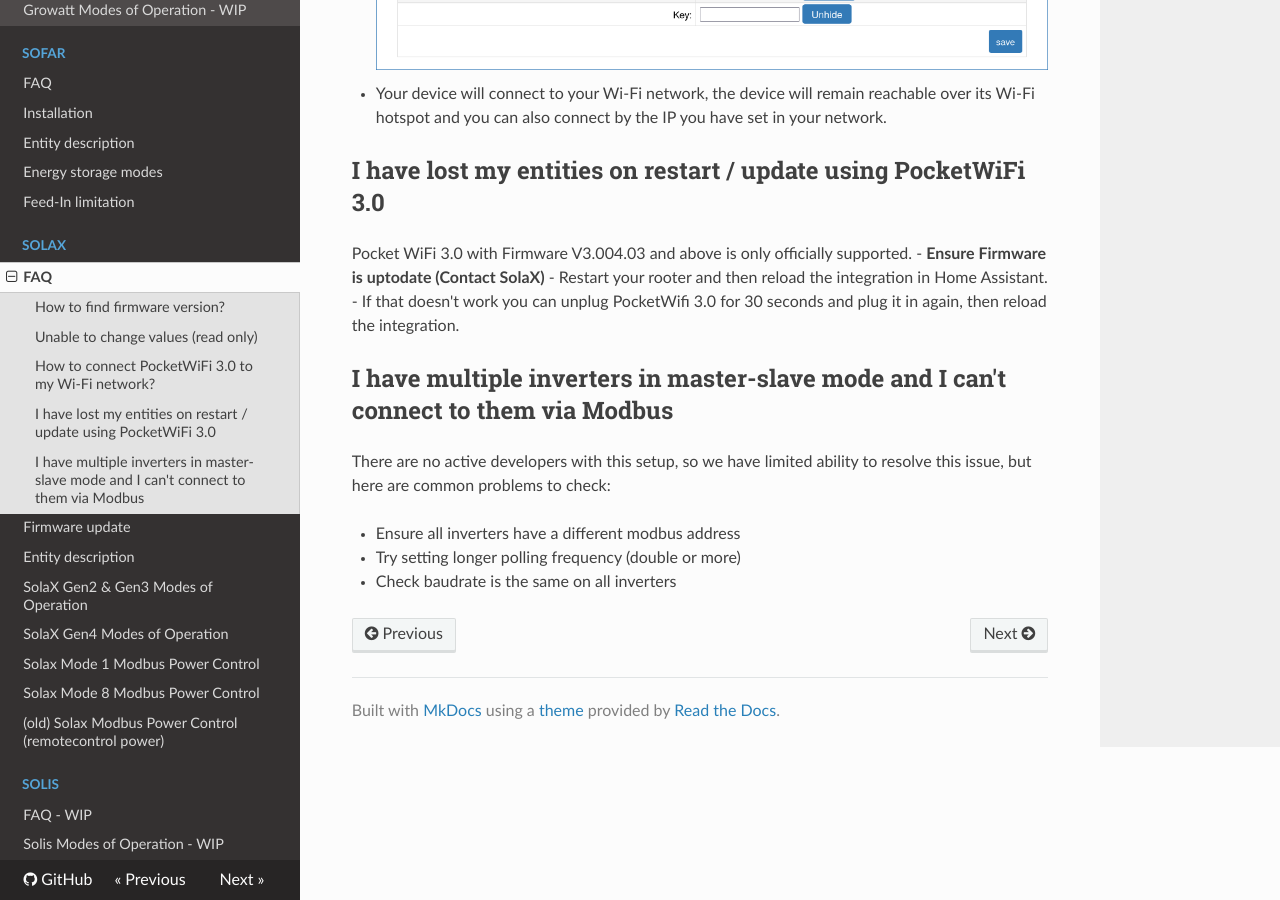
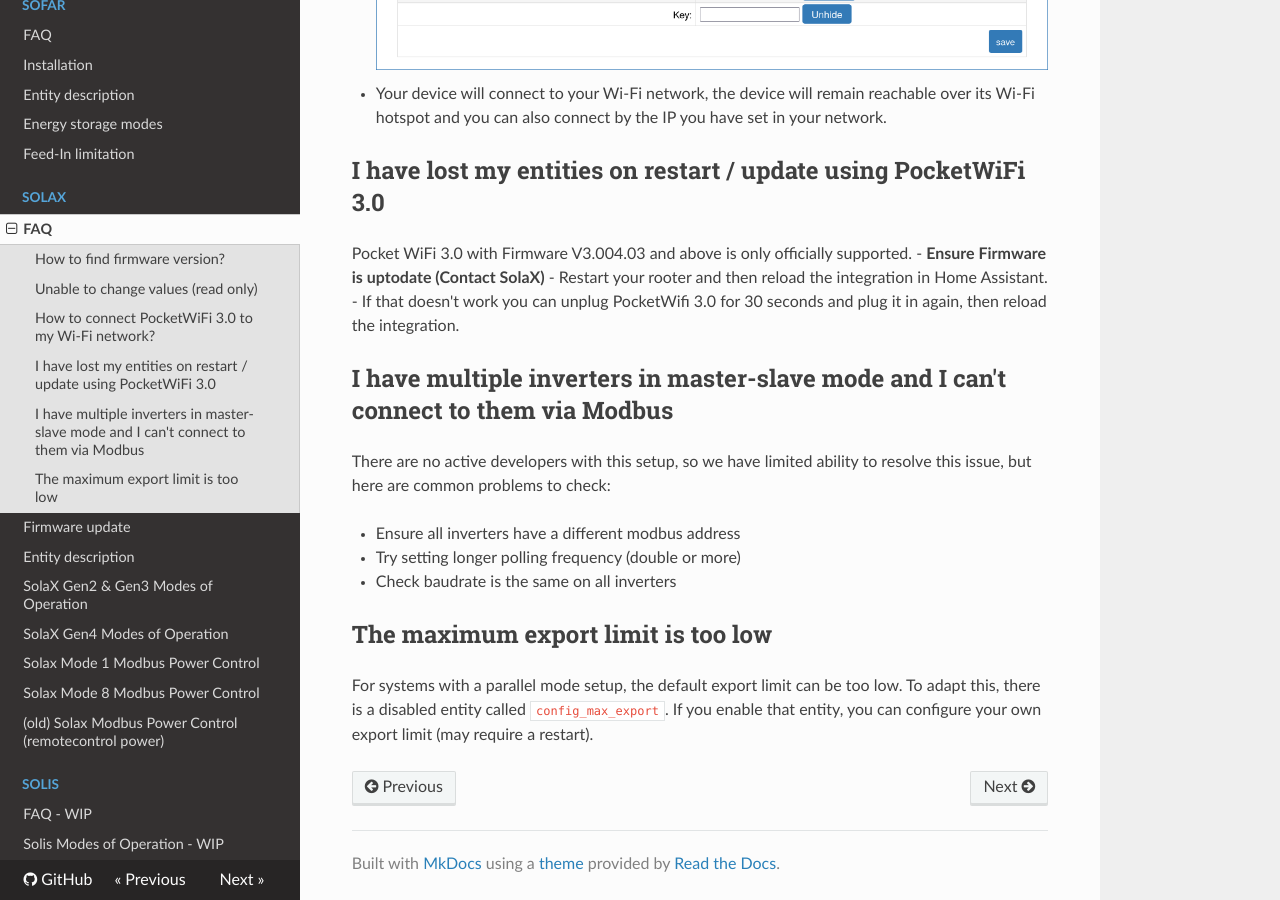
Before and after one commit to wills106/homeassistant-solax-modbus, an MkDocs documentation site: the page built from docs/solax-faq.md, in a window 1280 px wide and 900 px high, scrolled down 1284 px. Built offline with MkDocs 1.6.1, drawn with Linux system fonts in a browser that asks for light colours; nearby versions of some CDN libraries.

Commit message:
Update solax-faq.md, docuement config_max_export

```diff
--- a/docs/solax-faq.md
+++ b/docs/solax-faq.md
@@ -38,3 +38,8 @@
 - Ensure all inverters have a different modbus address
 - Try setting longer polling frequency (double or more)
 - Check baudrate is the same on all inverters
+
+## The maximum export limit is too low
+
+For systems with a parallel mode setup, the default export limit can be too low.
+To adapt this, there is a disabled entity called `config_max_export`. If you enable that entity, you can configure your own export limit (may require a restart).
```
